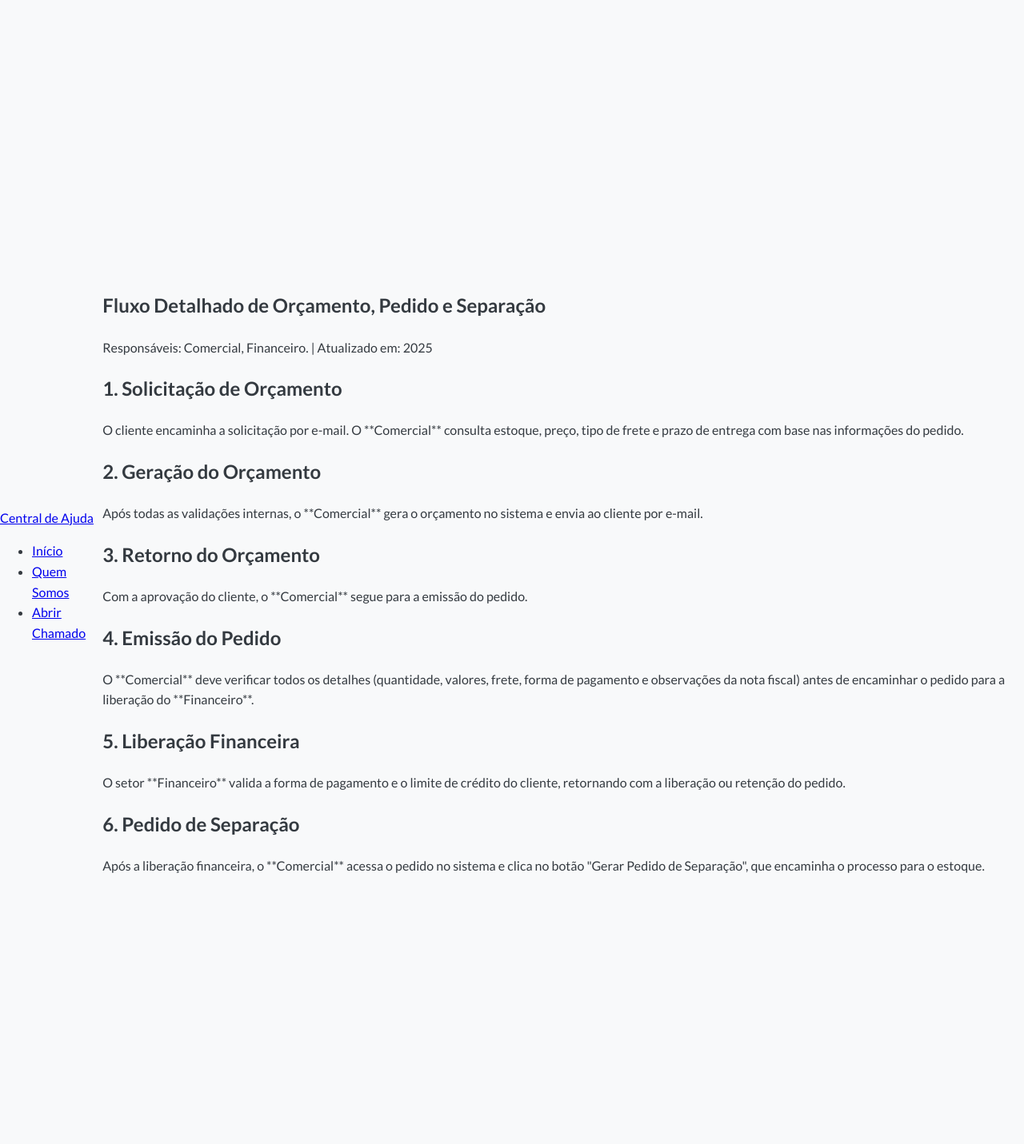
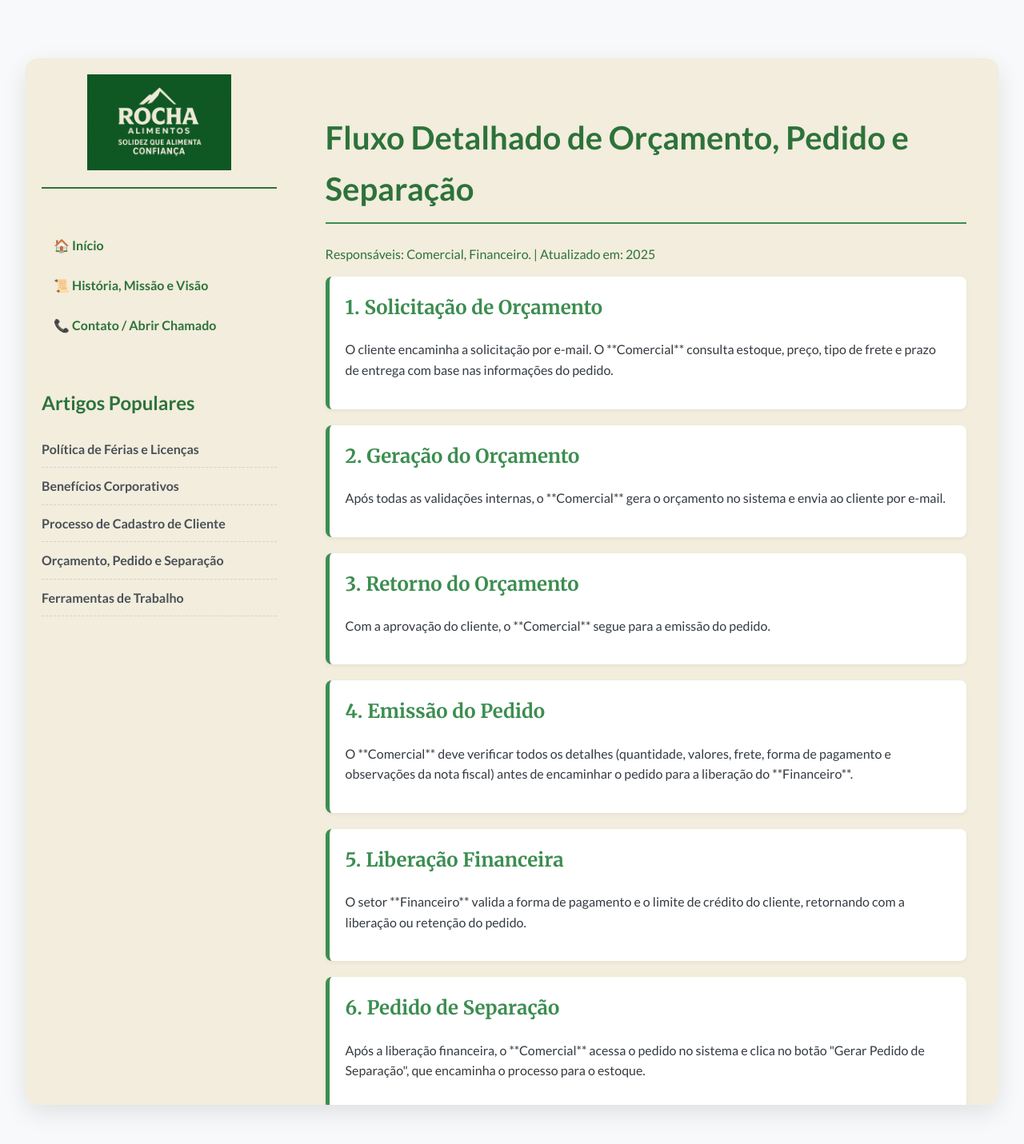
Before and after one commit to MHennrique/chatbot-onboarding-ia, a Flask app: page /orcamento-pedido in a window 1280 px wide. Shown: the top 1431 px of the page at 80% size. Run offline with Flask 3, Linux system fonts and the light colour scheme.

Commit message:
FIX: Implementando a estrutura de sidebar e estilos no artigo de orçamento e pedido.

```diff
--- a/templates/artigo_orcamento_pedido.html
+++ b/templates/artigo_orcamento_pedido.html
@@ -4,59 +4,131 @@
     <meta charset="UTF-8">
     <meta name="viewport" content="width=device-width, initial-scale=1.0">
     <title>Fluxo de Orçamento, Pedido e Separação - Rocha Alimentos</title>
+    <link href="https://fonts.googleapis.com/css2?family=Lato:wght@400;700&family=Merriweather:wght@700&display=swap" rel="stylesheet">
     <link rel="stylesheet" href="{{ url_for('static', filename='style.css') }}">
+
+    <style>
+        #content-right {
+            /* Os estilos principais de layout já estão em style.css */
+            padding: 40px;
+            overflow-y: auto;
+        }
+
+        .article-content {
+            padding: 0;
+            margin: 0;
+            min-height: 100%;
+            box-sizing: border-box;
+        }
+
+        .article-content h1 {
+            color: var(--color-rocha-green);
+            border-bottom: 2px solid var(--color-rocha-accent);
+            padding-bottom: 10px;
+            margin-bottom: 25px;
+            font-size: 2.5rem;
+        }
+
+        .step-card {
+            background: #fff;
+            padding: 20px;
+            border-left: 5px solid var(--color-rocha-accent);
+            margin-bottom: 20px;
+            border-radius: 8px;
+            box-shadow: 0 2px 5px rgba(0,0,0,0.05);
+            color: #343a40;
+        }
+
+        .step-card h2 {
+            margin-top: 0;
+            color: var(--color-rocha-accent);
+            font-size: 1.5rem;
+            font-family: 'Merriweather', serif;
+        }
+    </style>
 </head>
 <body>
 
-    <header class="main-header">
-        <div class="container">
-            <a href="{{ url_for('index') }}" class="logo">Central de Ajuda</a>
-            <nav>
+    <div id="app-container">
+
+        <aside id="sidebar-left">
+            <div class="logo-area">
+                <img src="{{ url_for('static', filename='assets/image.png') }}" alt="Logo Rocha Alimentos">
+            </div>
+
+            <nav class="main-menu">
                 <ul>
-                    <li><a href="{{ url_for('index') }}">Início</a></li>
-                    <li><a href="{{ url_for('mvv_page') }}">Quem Somos</a></li>
-                    <li><a href="{{ url_for('contato_page') }}">Abrir Chamado</a></li>
+                    <li><a href="{{ url_for('index') }}">🏠 Início</a></li>
+                    <li><a href="{{ url_for('mvv_page') }}">📜 História, Missão e Visão</a></li>
+                    <li><a href="{{ url_for('contato_page') }}">📞 Contato / Abrir Chamado</a></li>
                 </ul>
             </nav>
+
+            <div id="topics-content">
+                <h3 class="merriweather">Artigos Populares</h3>
+
+                <a href="{{ url_for('ferias_page') }}" class="article-link">
+                    <h4>Política de Férias e Licenças</h4>
+                </a>
+
+                <a href="{{ url_for('beneficios_page') }}" class="article-link">
+                    <h4>Benefícios Corporativos</h4>
+                </a>
+
+                <a href="{{ url_for('cadastro_cliente_page') }}" class="article-link">
+                    <h4>Processo de Cadastro de Cliente</h4>
+                </a>
+
+                <a href="{{ url_for('orcamento_pedido_page') }}" class="article-link active">
+                    <h4>Orçamento, Pedido e Separação</h4>
+                </a>
+
+                <a href="#" class="article-link">
+                    <h4>Ferramentas de Trabalho</h4>
+                </a>
             </div>
-    </header>
+        </aside>
 
-    <main class="container article-page">
-        <article>
-            <h1>Fluxo Detalhado de Orçamento, Pedido e Separação</h1>
+        <main id="content-right">
+
+            <div class="article-content">
+                <h1 class="merriweather">Fluxo Detalhado de Orçamento, Pedido e Separação</h1>
                 <p class="article-meta">Responsáveis: Comercial, Financeiro. | Atualizado em: 2025</p>
 
-            <section class="article-section">
+                <section class="step-card">
                     <h2>1. Solicitação de Orçamento</h2>
                     <p>O cliente encaminha a solicitação por e-mail. O **Comercial** consulta estoque, preço, tipo de frete e prazo de entrega com base nas informações do pedido.</p>
                 </section>
 
-            <section class="article-section">
+                <section class="step-card">
                     <h2>2. Geração do Orçamento</h2>
                     <p>Após todas as validações internas, o **Comercial** gera o orçamento no sistema e envia ao cliente por e-mail.</p>
                 </section>
 
-            <section class="article-section">
+                <section class="step-card">
                     <h2>3. Retorno do Orçamento</h2>
                     <p>Com a aprovação do cliente, o **Comercial** segue para a emissão do pedido.</p>
                 </section>
 
-            <section class="article-section">
+                <section class="step-card">
                     <h2>4. Emissão do Pedido</h2>
                     <p>O **Comercial** deve verificar todos os detalhes (quantidade, valores, frete, forma de pagamento e observações da nota fiscal) antes de encaminhar o pedido para a liberação do **Financeiro**.</p>
                 </section>
 
-            <section class="article-section">
+                <section class="step-card">
                     <h2>5. Liberação Financeira</h2>
                     <p>O setor **Financeiro** valida a forma de pagamento e o limite de crédito do cliente, retornando com a liberação ou retenção do pedido.</p>
                 </section>
 
-            <section class="article-section">
+                <section class="step-card">
                     <h2>6. Pedido de Separação</h2>
                     <p>Após a liberação financeira, o **Comercial** acessa o pedido no sistema e clica no botão "Gerar Pedido de Separação", que encaminha o processo para o estoque.</p>
                 </section>
-        </article>
+            </div>
+
         </main>
+
+    </div>
 
     <script src="{{ url_for('static', filename='script.js') }}"></script>
 </body>
```
Lines whose indentation alone changed are shown as unchanged.
